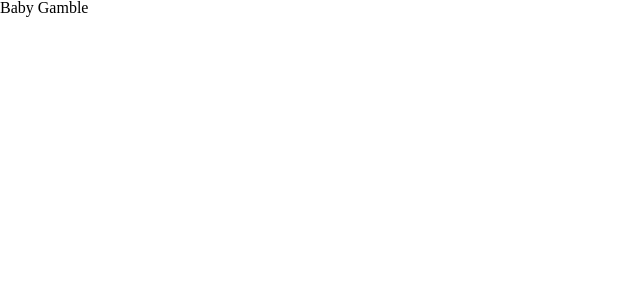
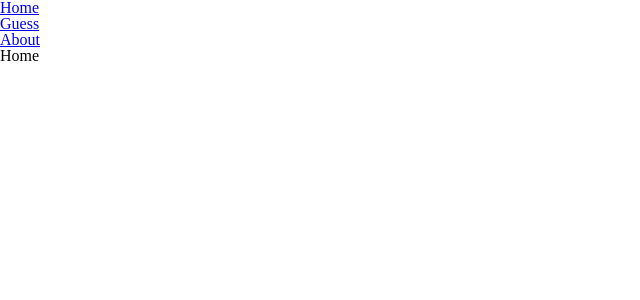
Before and after one commit to SirPotatoIV/babyGamble, a React (Create React App) app: page / in a window 1280 px wide. Shown: the top 300 px of the page, without its empty margins (0-640 px from the left). Built offline with nearby package versions, Linux system fonts and the light colour scheme.

Commit message:
Created 3 components that will be the 3 pages for the site. Added a basic nav and set up the switch component for react router.

```diff
--- a/src/App.js
+++ b/src/App.js
@@ -1,10 +1,41 @@
+import React from 'react';
+import { BrowserRouter, Switch, Route, Link } from 'react-router-dom';
+import About from './pages/About';
+import Guess from './pages/Guess';
+import Home from './pages/Home';
+
 import './App.scss';
 
 function App() {
   return (
-    <div className="App">
-      <h1>Baby Gamble</h1>
-    </div>
+    <BrowserRouter>
+      <div>
+        <nav>
+          <ul>
+            <li>
+              <Link to="/">Home</Link>
+            </li>
+            <li>
+              <Link to="/guess">Guess</Link>
+            </li>
+            <li>
+              <Link to="/about">About</Link>
+            </li>
+          </ul>
+        </nav>
+        <Switch>
+          <Route path="/guess">
+            <Guess />
+          </Route>
+          <Route path="/about">
+            <About />
+          </Route>
+          <Route path="/">
+            <Home />
+          </Route>
+        </Switch>
+      </div>
+    </BrowserRouter>
   );
 }
 
--- /dev/null
+++ b/src/pages/About.js
@@ -0,0 +1,5 @@
+import React from 'react';
+
+export default function About() {
+  return <h1>About</h1>;
+}
--- /dev/null
+++ b/src/pages/Guess.js
@@ -0,0 +1,5 @@
+import React from 'react';
+
+export default function Guess() {
+  return <h1>Guess</h1>;
+}
--- /dev/null
+++ b/src/pages/Home.js
@@ -0,0 +1,5 @@
+import React from 'react';
+
+export default function Home() {
+  return <h1>Home</h1>;
+}
```
Also changed, not shown: 1 other file (tests, documents, lock files or other folders).
